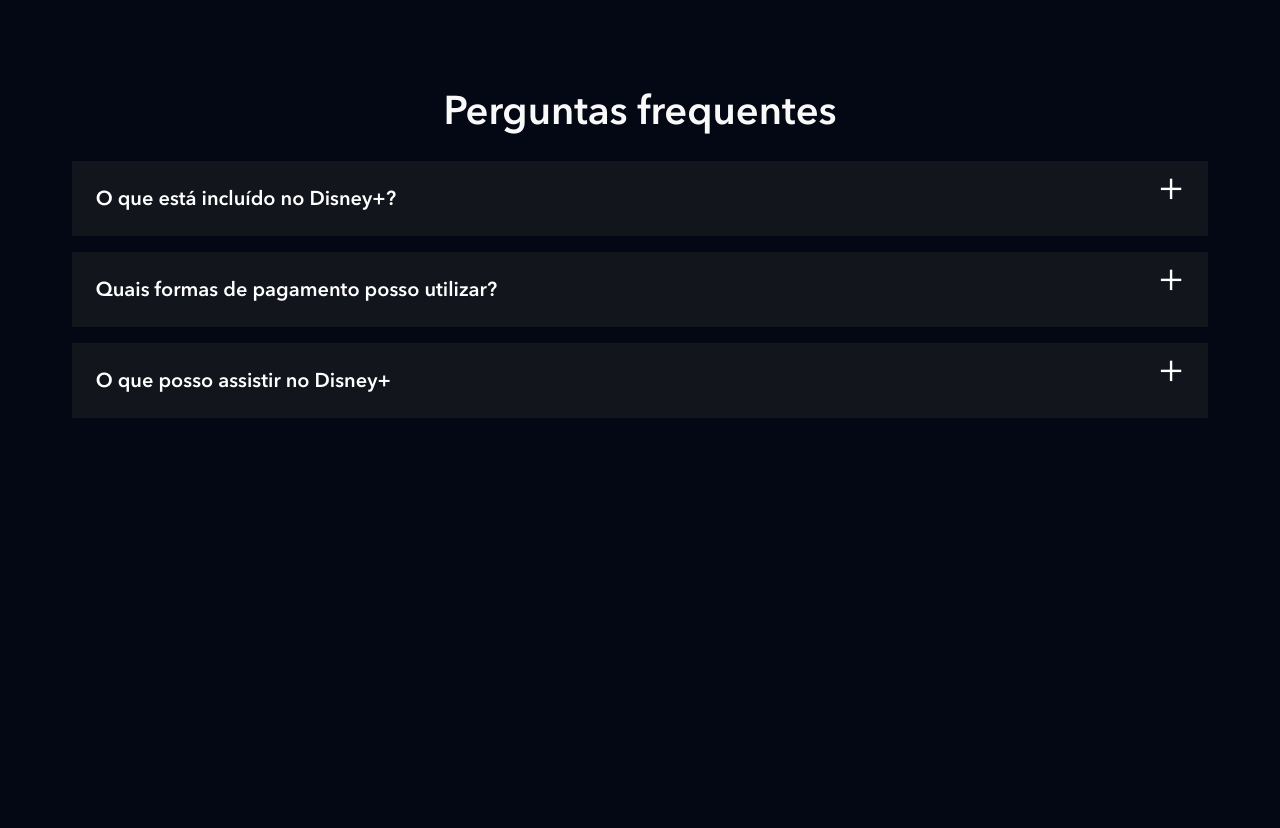
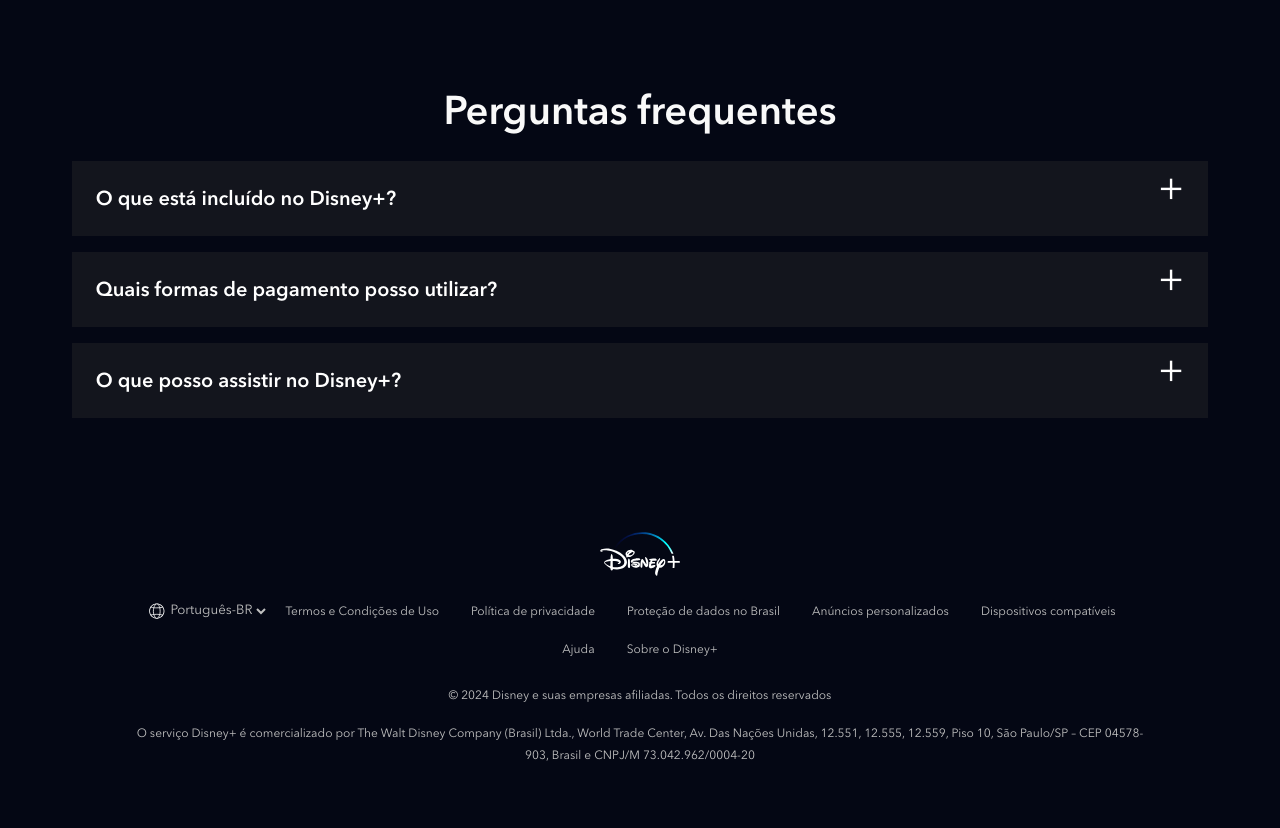
Before and after one commit to ItamarMedeirosDev/disneyplus_clone, a website: page index.html in a window 1280 px wide. Shown: the part 4477-5305 px from the top of the page. Before the commit the page ends 4983 px from the top, so only its background shows below. Drawn offline with nearby package versions, Linux system fonts and the light colour scheme; files that its build step writes are made by us from their sources; files whose address does not match are found by name.

Commit message:
ciração do footer

```diff
--- a/index.html
+++ b/index.html
@@ -210,16 +210,57 @@
       </li>
       <li class="faq__questions__item">
         <div data-faq-question class="faq__questions__item__question">
-          <span>O que posso assistir no Disney+</span>
+          <span>O que posso assistir no Disney+?</span>
         </div>
         <div class="faq__questions__item__answer text--lg">
           O aplicativo do Disney+ está disponível em dispositivos móveis, navegadores, videogames, decodificadores e smart TVs. Confira a lista completa de dispositivos compatíveis na Central de Ajuda.
         </div>
       </li>
-
-
     </ul>
   </section>
+  <footer class="footer">
+    <div class="footer__container">
+      <img class="footer__logo" src="dist/images/disneyplus.svg" alt="Disney+">
+      <ul class="footer__links">
+        <li class="footer__links__link">
+          <div class="language-selector">
+            <img src="dist/images/icones/globe.svg" alt="">
+            <select>
+              <option>English</option>
+              <option selected>Português-BR</option>
+            </select>
+          </div>
+        </li>
+        <li class="footer__links__link">
+          <a class="text--sm" href="#">Termos e Condições de Uso</a>
+        </li>
+        <li class="footer__links__link">
+          <a class="text--sm" href="#">Política de privacidade</a>
+        </li>
+        <li class="footer__links__link">
+          <a class="text--sm" href="#">Proteção de dados no Brasil</a>
+        </li>
+        <li class="footer__links__link">
+          <a class="text--sm" href="#">Anúncios personalizados</a>
+        </li>
+        <li class="footer__links__link">
+          <a class="text--sm" href="#">Dispositivos compatíveis</a>
+        </li>
+        <li class="footer__links__link">
+          <a class="text--sm" href="#">Ajuda</a>
+        </li>
+        <li class="footer__links__link">
+          <a class="text--sm" href="#">Sobre o Disney+</a>
+        </li>
+      </ul>
+      <p class="text--sm">
+        © 2024 Disney e suas empresas afiliadas. Todos os direitos reservados
+      </p>
+      <p class="text--sm">
+        O serviço Disney+ é comercializado por The Walt Disney Company (Brasil) Ltda., World Trade Center, Av. Das Nações Unidas, 12.551, 12.555, 12.559, Piso 10, São Paulo/SP – CEP 04578-903, Brasil e CNPJ/M 73.042.962/0004-20
+      </p>
+    </div>
+  </footer>
 
   <script src="src/main.js"></script>
 </body>
--- /dev/null
+++ b/src/styles/_footer.scss
@@ -0,0 +1,66 @@
+@use 'variaveis';
+
+.footer{
+  padding: 26px 8px;
+  &__container{
+    max-width: 1024px;
+    margin: 0 auto;
+    text-align: center;
+    padding-bottom: 20px;
+  }
+  &__logo{
+    width: 80px;
+    margin: 0 auto 10px;
+  }
+  &__links{
+    display: flex;
+    align-items: center;
+    margin-bottom: 16px;
+    flex-wrap: wrap;
+    justify-content: center;
+    &__link{
+      display: inline-block;
+
+      a{
+        text-decoration: none;
+        padding: 8px 16px;
+        display: block;
+
+        &:hover{
+          color: variaveis.$corTextoSecundaria;
+        }
+      }
+    }
+  }
+
+  p{
+    margin-bottom: 16px;
+  }
+}
+
+.language-selector{
+
+  display: flex;
+  align-items: center;
+  img{
+    height: 18px;
+    width: 18px;
+
+  }
+
+  select{
+    background-color: transparent;
+    border: none;
+    color: variaveis.$corTextoPrincipal;
+    cursor: pointer;
+    height: 38px;
+
+    &:hover{
+      color: variaveis.$corTextoSecundaria;
+    }
+
+    option{
+      color: variaveis.$corDeFundo;
+    }
+  }
+}
--- a/src/styles/main.scss
+++ b/src/styles/main.scss
@@ -4,6 +4,7 @@
 @use 'plans';
 @use 'devices';
 @use 'faq';
+@use 'footer';
 
 @font-face {
   font-family: Avenir;
```
